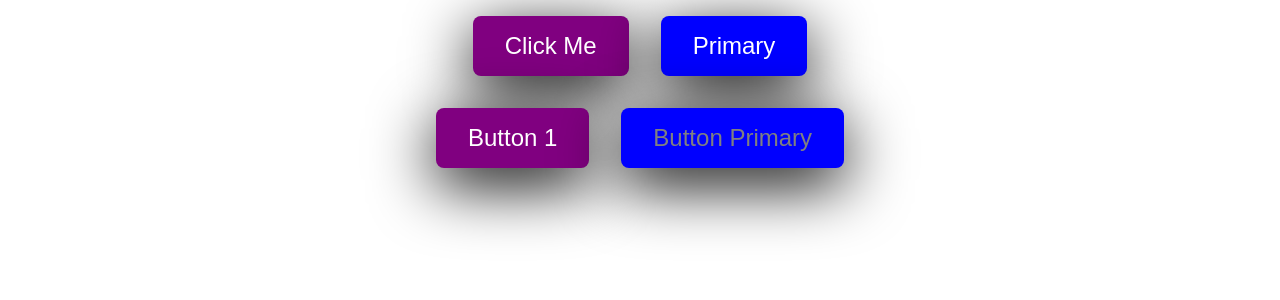
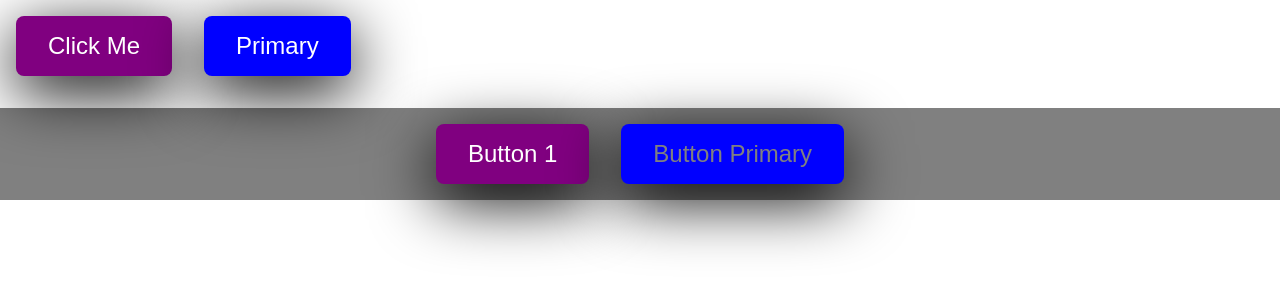
Before and after one commit to gurhanalan/React-Study-Notes-2-Styled-Comps, a React (Create React App) app: page / in a window 1280 px wide. Shown: the top 300 px of the page. Built offline with nearby package versions, Linux system fonts and the light colour scheme.

Commit message:
Add wrapper

```diff
--- a/src/App.css
+++ b/src/App.css
@@ -1,3 +1,3 @@
 .App {
-    text-align: center;
+    /* text-align: center; */
 }
--- a/src/components/styled-comp/index.jsx
+++ b/src/components/styled-comp/index.jsx
@@ -1,14 +1,15 @@
 import React from "react";
 import { Button } from "./button/Button.styles";
+import Wrapper from "./wrapper/Wrapper";
 
 function StyledComponents() {
     return (
-        <div>
+        <Wrapper row>
             <Button>Button 1</Button>
             <Button primary textColor={"grey"}>
                 Button Primary
             </Button>
-        </div>
+        </Wrapper>
     );
 }
 
--- /dev/null
+++ b/src/components/styled-comp/wrapper/Wrapper.jsx
@@ -0,0 +1,11 @@
+import styled from "styled-components";
+
+export default styled.div`
+    margin: 1rem auto;
+    width: 100%;
+    background-color: grey;
+    display: flex;
+    flex-direction: ${(props) => (props.row ? "row" : "column")};
+    justify-content: center;
+    align-items: center;
+`;
```
